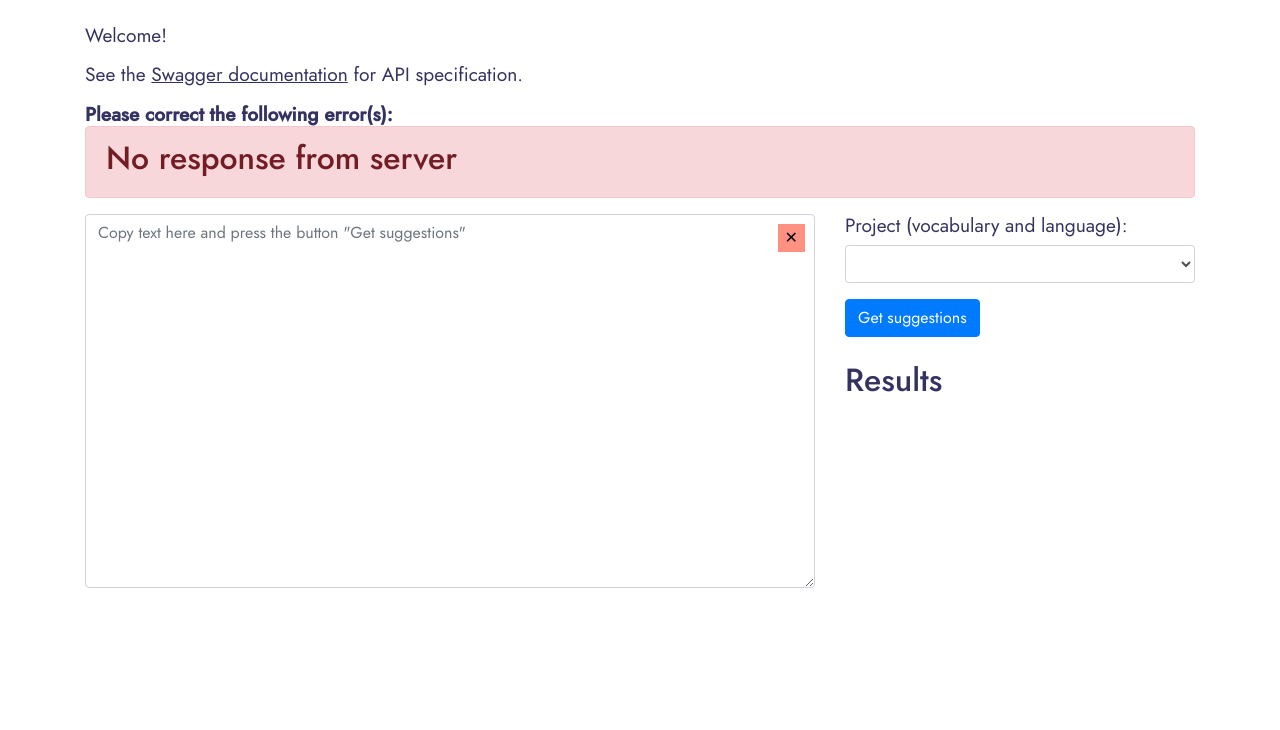
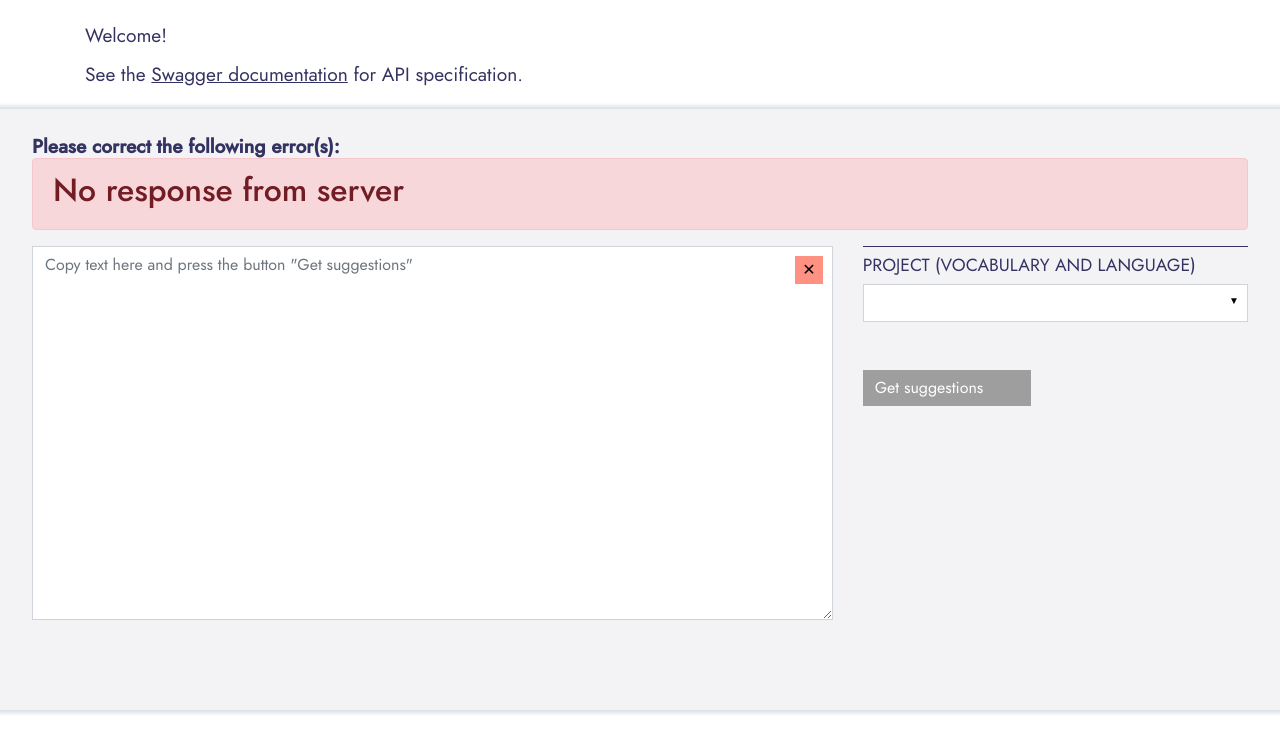
Before and after one commit to NatLibFi/Annif, a Python web app: template annif/templates/home.html in a window 1280 px wide. Shown: the part 70-800 px from the top of the page. Run offline with Jinja, Linux system fonts and the light colour scheme; the template is opened without the code that fills it, so the values that code supplies are empty; grey boxes are pictures that could not be loaded.

Commit message:
Adapt form to match the new Annif style (left out limit buttons)

```diff
--- a/annif/static/css/style.css
+++ b/annif/static/css/style.css
@@ -17,6 +17,15 @@
 a:hover, a:active { color: #6280dc; }
 a:visited { color: #536f9f }
 h1 { font-size: 2rem; }
+#form {
+  padding: 2rem;
+  background-color: #f3f3f6;
+  background: -moz-linear-gradient(top, #ffffff 0%, #d9dfe3 1%, #f3f3f6 1%, #f3f3f6 99%, #d9dfe3 99%, #ffffff 100%);
+  background: -webkit-linear-gradient(top, #ffffff 0%, #d9dfe3 1%, #f3f3f6 1%, #f3f3f6 99%, #d9dfe3 99%, #ffffff 100%);
+  background: linear-gradient(left, #ffffff 0%, #d9dfe3 1%, #f3f3f6 1%, #f3f3f6 99%, #d9dfe3 99%, #ffffff 100%);
+  background: linear-gradient(to right, #ffffff 0%, #d9dfe3 1%, #f3f3f6 1%, #f3f3f6 99%, #d9dfe3 99%, #ffffff 100%);
+  background: linear-gradient(to bottom, #ffffff 0%, #d9dfe3 1%, #f3f3f6 1%, #f3f3f6 99%, #d9dfe3 99%, #ffffff 100%);
+}
 #text-box-wrapper {
   position: relative;
 }
@@ -30,3 +39,50 @@
   border-radius: 0px;
   padding: 2px 7px;
 }
+label, #suggestions {
+  border-top: 1px solid #343260;
+  padding-top: 0.5rem;
+  text-transform: uppercase;
+  font-size: 1.1rem;
+  display: block;
+}
+.form-control { border-radius: 0px; }
+select {
+  -moz-appearance: none;
+  -webkit-appearance: none;
+  appearance: none;
+}
+.select-wrapper { position: relative; }
+.select-wrapper:after {
+  content: '▼';
+  font-size: 10px;
+  position: absolute;
+  top: 11px;
+  right: 9px;
+  color: black;
+  pointer-events: none;
+}
+#get-suggestions {
+  margin: 2rem 0;
+  background-color: #6280dc;
+  color: white;
+  border: none;
+  border-radius: 0px;
+  padding-right: 3rem;
+  background-image: url('/static/img/arrow-white.svg');
+  background-position: 97% center;
+  background-repeat: no-repeat;
+}
+#get-suggestions:disabled {
+  cursor: default;
+  background-color: #6c757d;
+  color: white;
+}
+#results li, #no-results li { border-radius: 0; }
+meter { width: 24px; }
+meter:-moz-meter-optimum::-moz-meter-bar {
+  background: #6280dc;
+}
+meter::-webkit-meter-optimum-value {
+  background: #6280dc;
+}
--- a/annif/templates/home.html
+++ b/annif/templates/home.html
@@ -35,7 +35,9 @@
   <p>Welcome!</p>
 
   <p>See the <a href="v1/ui/">Swagger documentation</a> for API specification.</p>
+</div>
 
+<div class="container-fluid" id="form">
   <div id="app">
     <template v-if="problems.length">
       <strong>Please correct the following error(s):</strong>
@@ -50,7 +52,7 @@
       </div>
       <div class="col-md-4">
         <annif-projects :projects="projects" @project-selected="onProjectSelected"></annif-projects>
-        <button type="button" class="btn btn-primary" @click="suggest" :disabled="loading">
+        <button id="get-suggestions" type="button" class="btn btn-primary" @click="suggest" :disabled="loading">
           <span class="spinner-border spinner-border-sm" role="status" aria-hidden="true" v-if="loading"></span>
           <span v-if="!loading">Get suggestions</span>
           <span v-else>Loading...</span>
@@ -130,9 +132,11 @@
   },
   template: '<div>\
   <div class="form-group">\
-    <label for="project">Project (vocabulary and language):</label>\
+    <label for="project">Project (vocabulary and language)</label>\
+    <div class="select-wrapper">\
     <select class="form-control" id="project" @input="handleProjectSelected">\
       <option v-for="project in projects" v-bind:value="project.project_id"><% project.name %></option>\
+    </div>\
     </select>\
   </div>\
 </div>'
@@ -142,8 +146,8 @@
 Vue.component('annif-results', {
   delimiters: ["<%","%>"],
   props: ['results'],
-  template: '<div>\
-  <h2 class="mt-4">Results</h2>\
+  template: '<div v-if="results.length">\
+  <h2 class="mt-4" id="suggestions">Suggested subjects</h2>\
   <ul class="list-group list-group-flush" id="results">\
     <li class="list-group-item p-0" v-for="result in results">\
       <meter class="mr-2" v-bind:value="result.score"></meter>\
```
